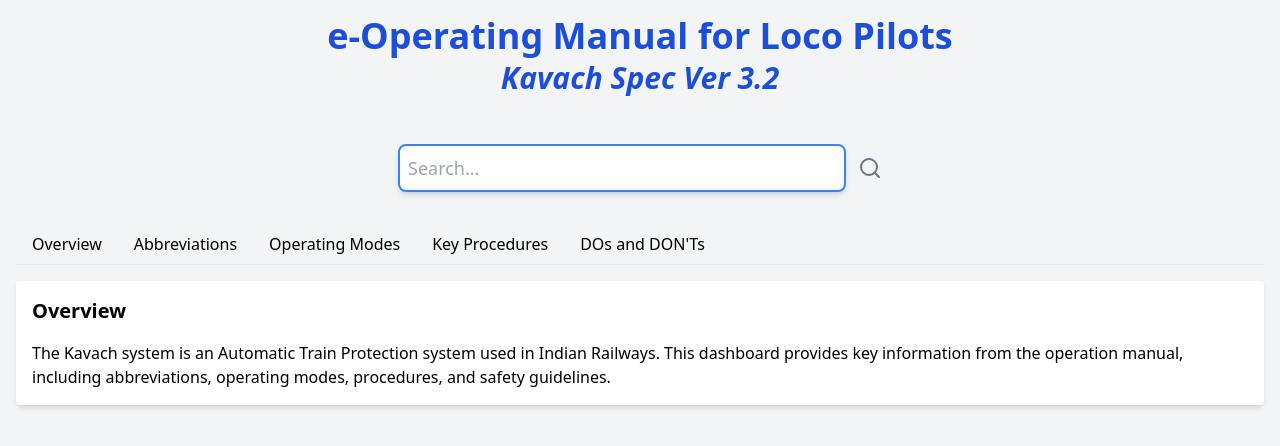
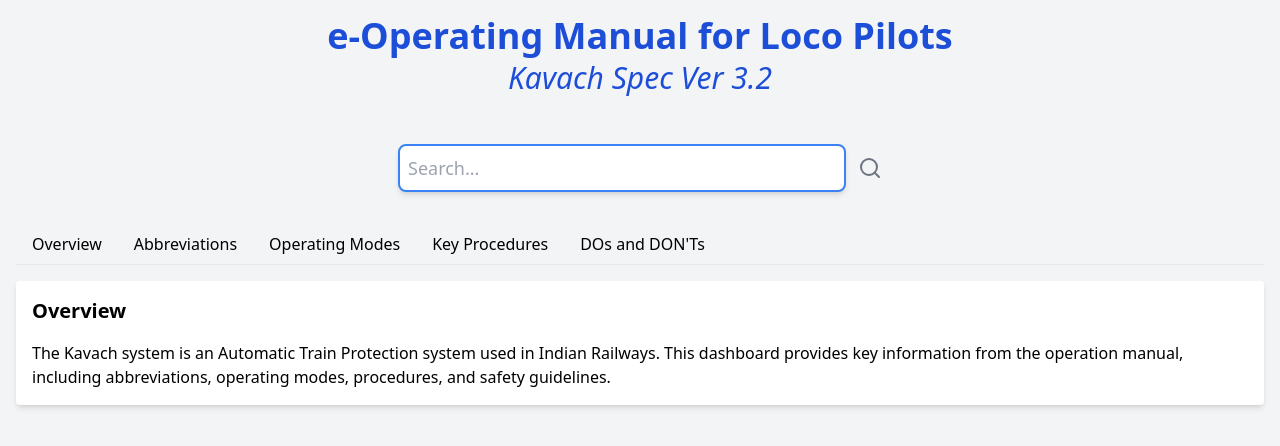
Before and after one commit to coekavach/kavach4lp, a website: page index.html in a window 1280 px wide. Drawn offline with nearby package versions, Linux system fonts and the light colour scheme.

Commit message:
Update index.html

```diff
--- a/index.html
+++ b/index.html
@@ -25,7 +25,9 @@
         <h1 class="text-4xl font-bold mb-12 text-center mx-auto text-blue-700">
             e-Operating Manual for Loco Pilots
             <br>
-            <span class="text-3xl italic text-blue-700">Kavach Spec Ver 3.2</span>
+            <span class="text-3xl italic text-blue-700 font-normal">
+                Kavach Spec Ver 3.2
+            </span>
         </h1>
         <div class="mb-8 flex justify-center items-center"> <!-- Increased margin-bottom to create space -->
             <input type="text" id="searchInput" placeholder="Search..." class="border-2 border-blue-500 rounded-lg p-2 text-lg shadow-md focus:outline-none focus:ring-2 focus:ring-blue-500 focus:border-transparent w-full max-w-md">
```
